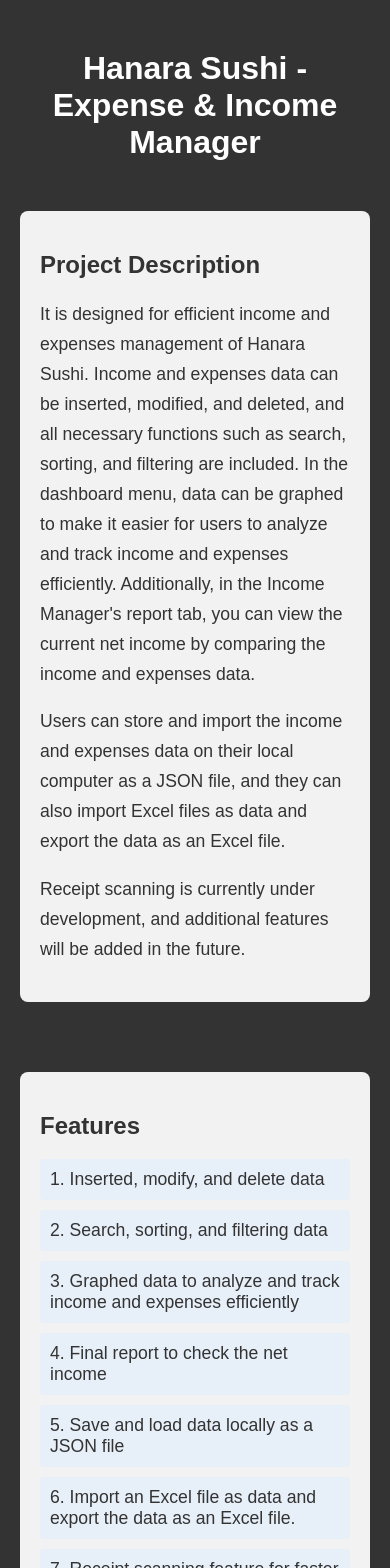
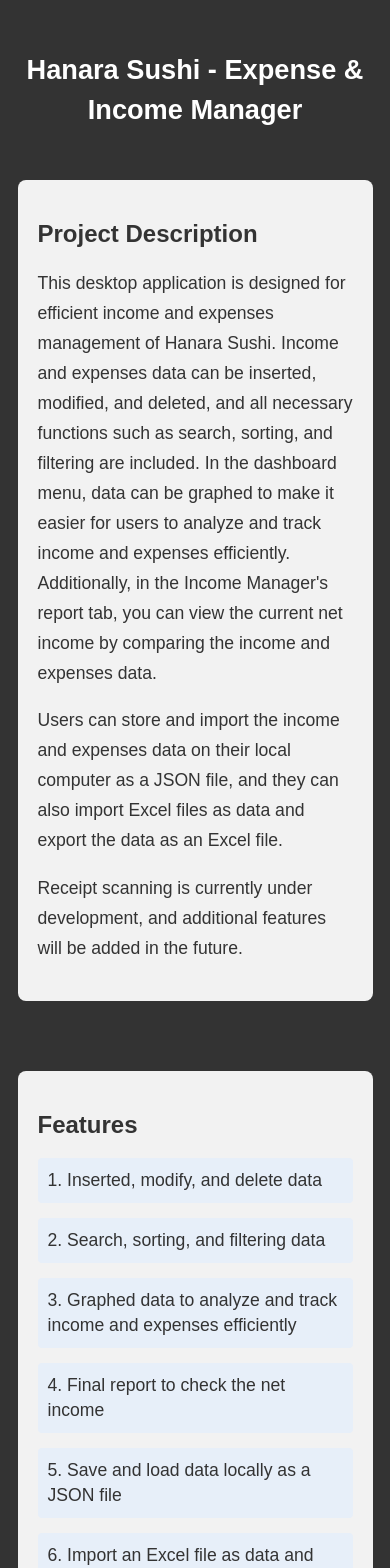
Before and after one commit to JunLee8108/hanara-income-expense-manager-web, a React (Create React App) app: page / in a window 390 px wide. Shown: the top 1568 px of the page. Built offline with nearby package versions, Linux system fonts and the light colour scheme.

Commit message:
quick fix

```diff
--- a/public/index.html
+++ b/public/index.html
@@ -2,7 +2,7 @@
 <html lang="en">
   <head>
     <meta charset="utf-8" />
-    <link rel="icon" href="%PUBLIC_URL%/favicon.ico" />
+    <link rel="icon" href="%PUBLIC_URL%/hanara.ico" />
     <meta name="viewport" content="width=device-width, initial-scale=1" />
     <meta name="theme-color" content="#000000" />
     <meta
@@ -24,7 +24,7 @@
       work correctly both with client-side routing and a non-root public URL.
       Learn how to configure a non-root public URL by running `npm run build`.
     -->
-    <title>React App</title>
+    <title>Hanara Expense & Income Manager</title>
   </head>
   <body>
     <noscript>You need to enable JavaScript to run this app.</noscript>
--- a/src/pages/Home/Home.css
+++ b/src/pages/Home/Home.css
@@ -13,6 +13,13 @@
   margin-bottom: 50px;
 }
 
+.project-content {
+  display: flex;
+  flex-direction: column;
+  justify-content: center;
+  align-items: center;
+}
+
 .project-content section {
   margin-bottom: 70px;
 }
@@ -22,7 +29,8 @@
 .project-demo {
   background-color: #f2f2f2;
   color: #333;
-  padding: 20px;
+  padding: 50px;
+  width: 70%;
   border-radius: 8px;
 }
 
@@ -32,6 +40,9 @@
 }
 
 .project-screenshots {
+  width: 78%;
+  /* padding: 50px; */
+  /* background-color: red; */
   text-align: center;
 }
 
@@ -43,7 +54,9 @@
 .project-features li {
   background-color: #e7eff9;
   margin-bottom: 10px;
-  padding: 10px;
+  padding: 15px;
+  margin-bottom: 15px;
+  line-height: 25px;
   font-size: 1.1rem;
   border-radius: 4px;
 }
@@ -54,7 +67,7 @@
 }
 
 .swiper {
-  width: 90%;
+  width: 100%;
   height: 600px;
   border-radius: 8px;
 }
@@ -84,6 +97,27 @@
 }
 
 @media screen and (max-width: 767px) {
+  .project-title {
+    font-size: 1.7rem;
+    line-height: 40px;
+  }
+
+  .project-info,
+  .project-features,
+  .project-demo {
+    padding: 20px;
+    width: 90%;
+  }
+
+  .project-screenshots {
+    width: 100%;
+  }
+
+  .project-features li {
+    padding: 10px;
+    line-height: 25px;
+  }
+
   .swiper {
     width: 100%;
   }
--- a/src/pages/Home/Home.tsx
+++ b/src/pages/Home/Home.tsx
@@ -60,14 +60,14 @@
         <section className="project-info">
           <h2>Project Description</h2>
           <p>
-            It is designed for efficient income and expenses management of
-            Hanara Sushi. Income and expenses data can be inserted, modified,
-            and deleted, and all necessary functions such as search, sorting,
-            and filtering are included. In the dashboard menu, data can be
-            graphed to make it easier for users to analyze and track income and
-            expenses efficiently. Additionally, in the Income Manager's report
-            tab, you can view the current net income by comparing the income and
-            expenses data.
+            This desktop application is designed for efficient income and
+            expenses management of Hanara Sushi. Income and expenses data can be
+            inserted, modified, and deleted, and all necessary functions such as
+            search, sorting, and filtering are included. In the dashboard menu,
+            data can be graphed to make it easier for users to analyze and track
+            income and expenses efficiently. Additionally, in the Income
+            Manager's report tab, you can view the current net income by
+            comparing the income and expenses data.
           </p>
           <p>
             Users can store and import the income and expenses data on their
@@ -85,7 +85,7 @@
           <ul>
             {features.map((content, index) => {
               return (
-                <li>
+                <li key={index}>
                   {index + 1}. {content.content}
                 </li>
               );
@@ -111,7 +111,7 @@
           >
             {imgContainer.map((content, index) => {
               return (
-                <SwiperSlide>
+                <SwiperSlide key={index}>
                   <img src={content} loading="lazy" alt="img" />
                 </SwiperSlide>
               );
```
Also changed, not shown: 2 other files (tests, documents, lock files or other folders).
